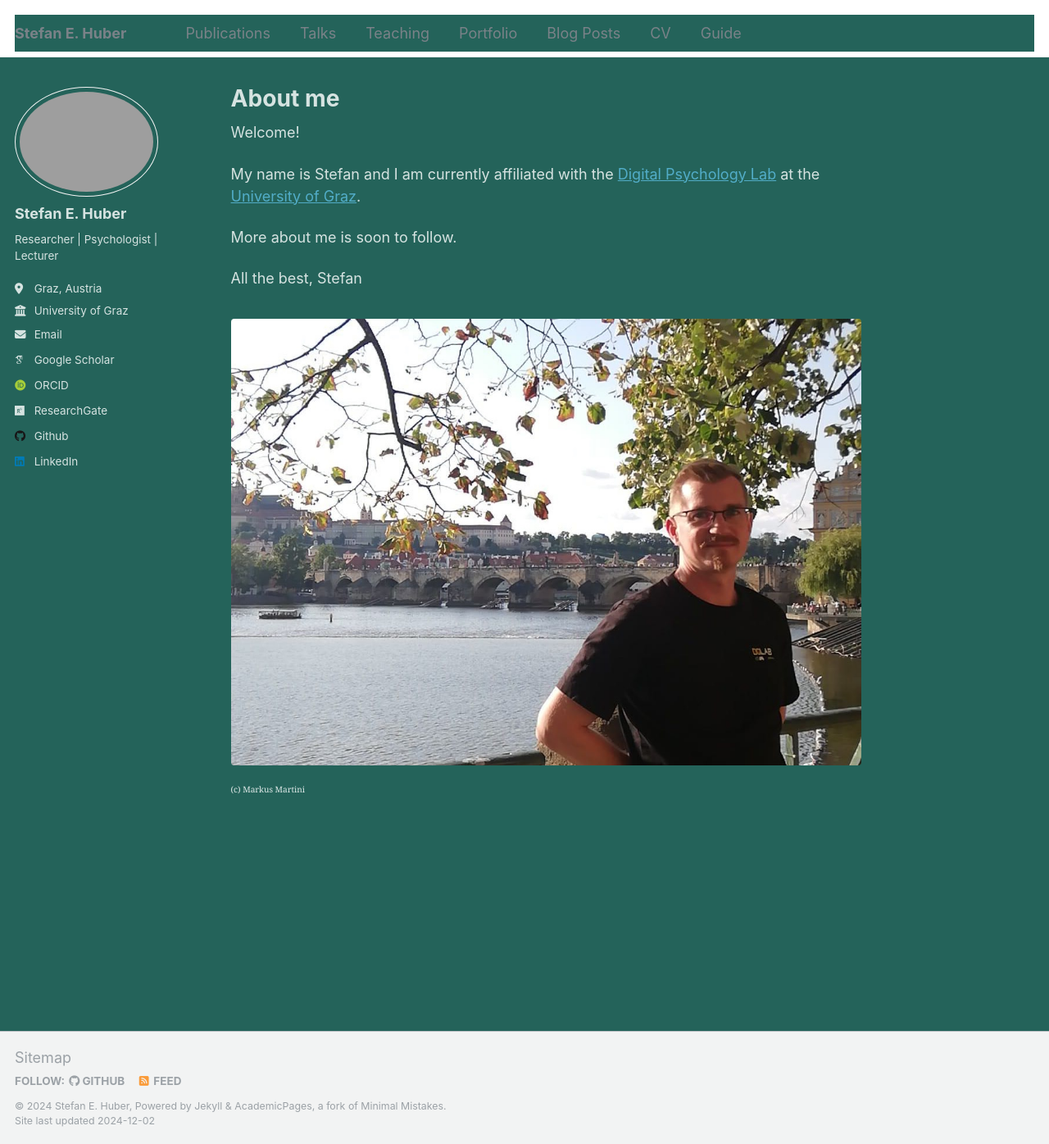
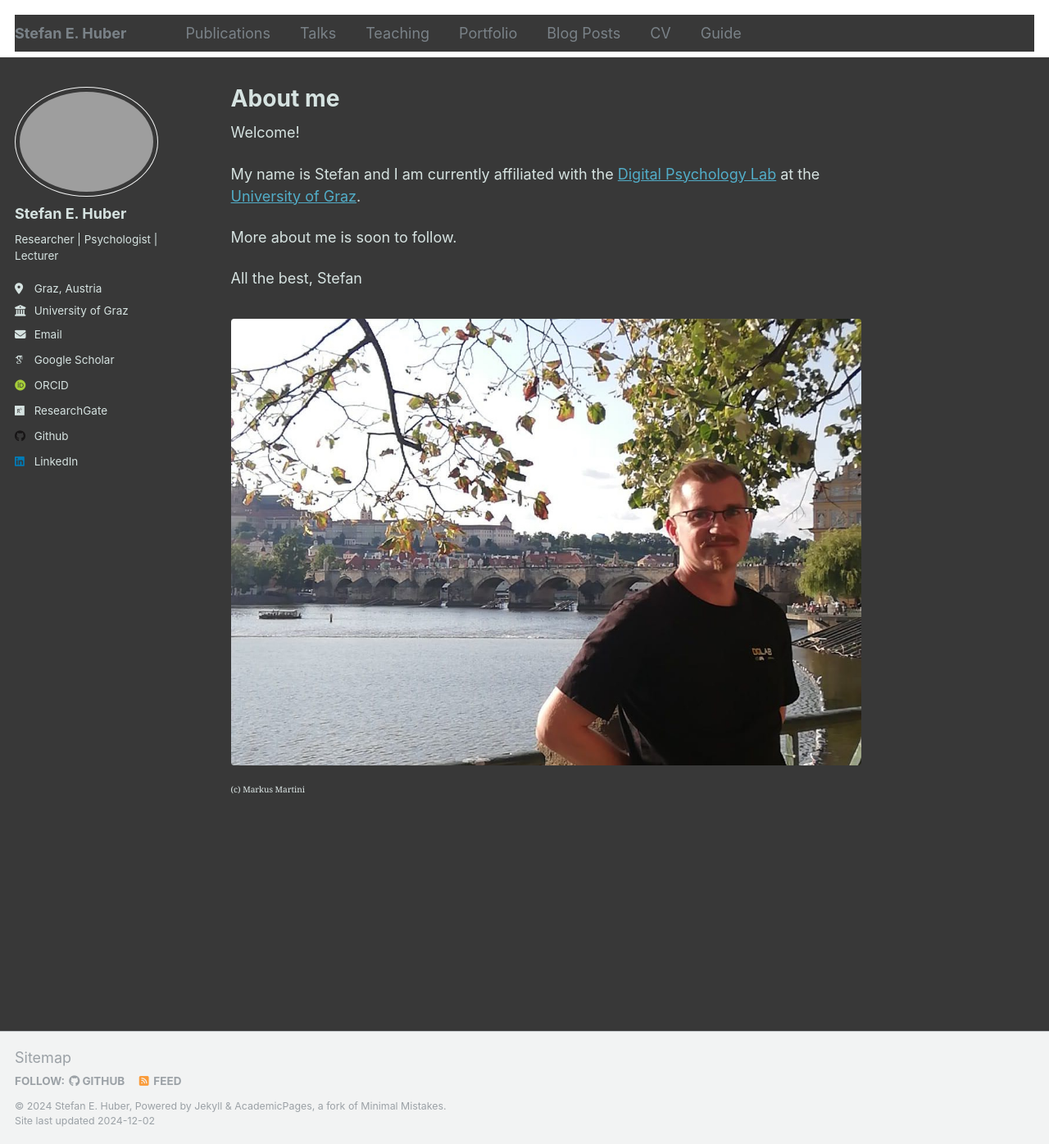
Before and after one commit to stefaneha/stefaneha.github.io, a Jekyll site: the page built from _pages/about.md, in a window 1280 px wide and 1396 px high. Shown: the whole window at 82% size. Built offline with Jekyll 4.4.1, drawn with Linux system fonts in a browser that asks for light colours; some web fonts are replaced.

Commit message:
Change background color again.

```diff
--- a/_sass/_variables.scss
+++ b/_sass/_variables.scss
@@ -62,7 +62,7 @@ $light-gray                 : mix(#fff, $gray, 50%);
 $lighter-gray               : mix(#fff, $gray, 90%);
 
 $body-color                 : #fff;
-$background-color           : #24635A; //#fff
+$background-color           : #383838; //#fff
 $code-background-color      : #fafafa;
 $code-background-color-dark : $light-gray;
 $text-color                 : #D6E3E1; //$dark-gray;
```
